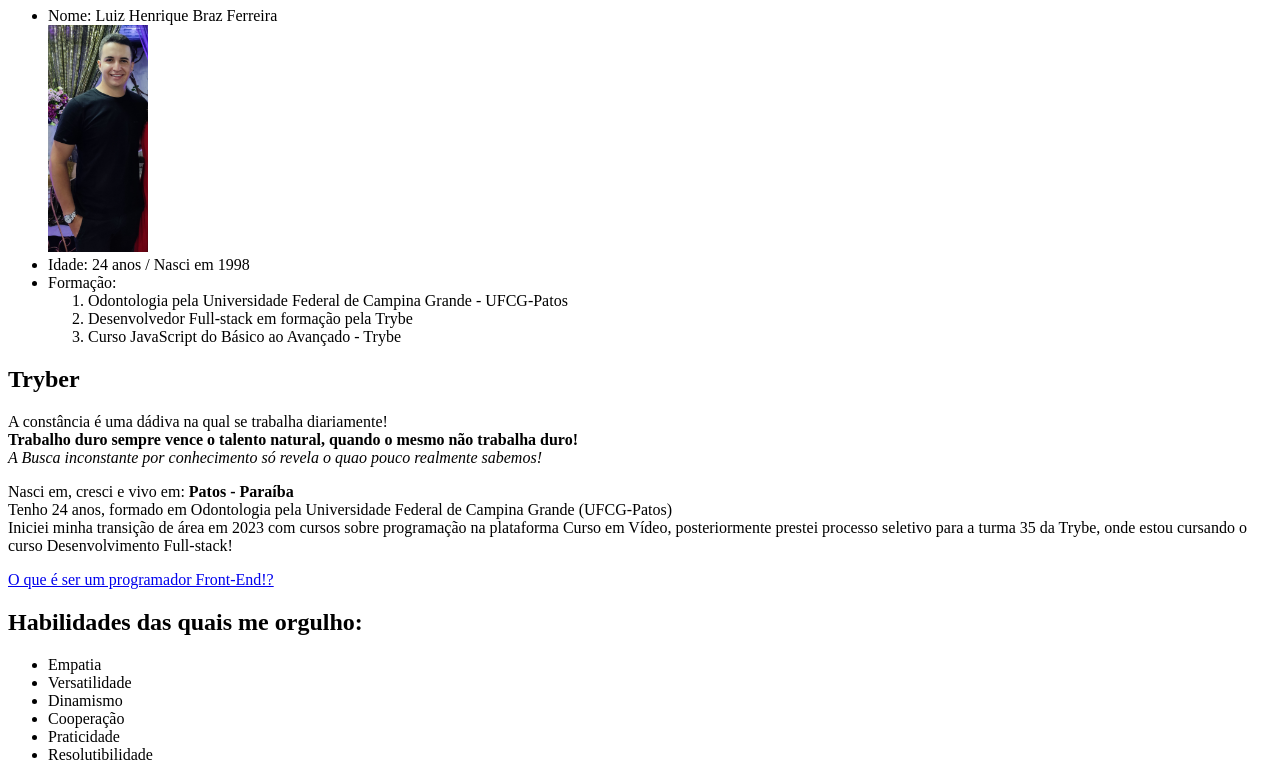
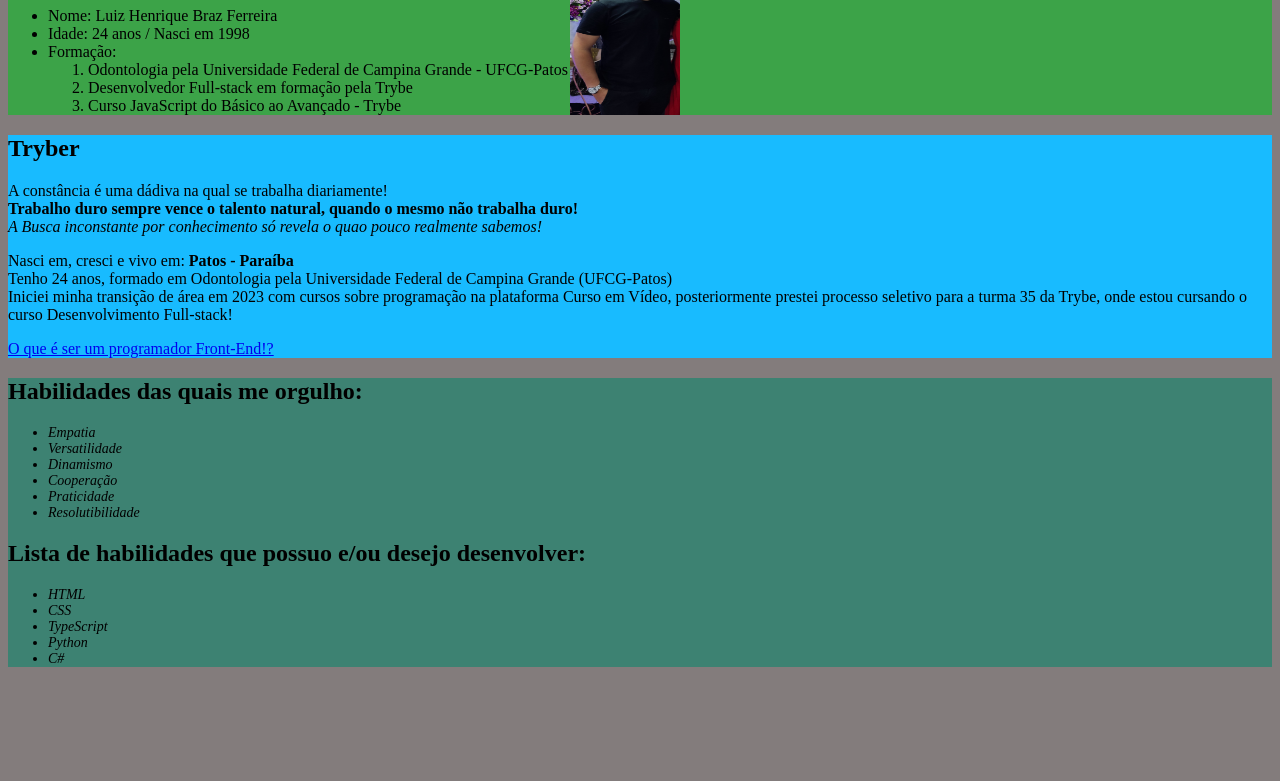
Before and after one commit to LuizHenriqueBrazFerreira/LuizHenriqueBrazFerreira.github.io, a plain HTML site: page Portfólio Web/Portfolio.html in a window 1280 px wide. Shown: the part 73-854 px from the top of the page. After the commit the page ends 800 px from the top, so only its background shows below. Drawn offline with Linux system fonts and the light colour scheme.

Commit message:
Criação do código style.css por inteiro e ajuste no index.html

```diff
--- a/Portfólio Web/Portfolio.html
+++ b/Portfólio Web/Portfolio.html
@@ -3,16 +3,17 @@
     <head>
         <meta charset="UTF-8">
         <title>Portfólio Web</title>
+        <link rel="stylesheet" type="text/css" href="style.css">
         <style>
 
         </style>
     </head>
-    <body>
+    <body id="back_color">
         <div id="back_color-1">
         <h1>Quem sou?</h1>
         <ul>
             <li>Nome: Luiz Henrique Braz Ferreira</li>
-            <img src="foto.jpg" alt="Este sou eu!" id="foto" width="100px">
+            <img id="picture-1" src="foto.jpg" alt="Este sou eu!" id="foto" width="100px">
             <li>Idade: 24 anos / Nasci em 1998</li>
             <li>Formação:</li>
             <ol>
@@ -22,14 +23,14 @@
             </ol>
         </ul>
     </div>
-        <div>
+        <div id="back_color-2">
             <h2>Tryber</h2>
             <p >A constância é uma dádiva na qual se trabalha diariamente!<br><strong>Trabalho duro sempre vence o talento natural, quando o mesmo não trabalha duro!</strong><br><em>A Busca inconstante por conhecimento só revela o quao pouco realmente sabemos!</em></p>
             <p>Nasci em, cresci e vivo em:<strong> Patos - Paraíba</strong><br>Tenho 24 anos, formado em Odontologia pela Universidade Federal de Campina Grande (UFCG-Patos)<br>Iniciei minha transição de área em 2023 com cursos sobre programação na plataforma Curso em Vídeo, posteriormente prestei processo seletivo para a turma 35 da Trybe, onde estou cursando o curso Desenvolvimento Full-stack!</p>
 
             <a href="https://blog.betrybe.com/carreira/frontend/" target="_blank">O que é ser um programador Front-End!?</a>
         </div>
-
+        <div id="back_color-3">
             <h2>Habilidades das quais me orgulho:</h2>
             <ul>
                 <li class="style-text">Empatia</li>
@@ -47,5 +48,6 @@
                 <li class="style-text">Python</li>
                 <li class="style-text">C#</li>
             </ul>
+    </div>
     </body>
 </html>
--- a/Portfólio Web/style.css
+++ b/Portfólio Web/style.css
@@ -0,0 +1,22 @@
+.style-text{
+    font-style: italic; font-size: 14px;
+}
+#back_color{
+    background-color: rgb(131, 124, 124);
+}
+#back_color-1{
+    background-color: rgb(60, 163, 72);
+}
+#back_color-2{
+    background-color: rgb(24, 187, 300);
+}
+#back_color-3{
+    background-color: rgb(61, 130, 114);
+}
+#picture-1{
+    position: absolute;
+    left: 570px;
+    top: 20px;
+    width: 110px;
+    height: 168px;
+}
```
Lines whose indentation alone changed are shown as unchanged.
